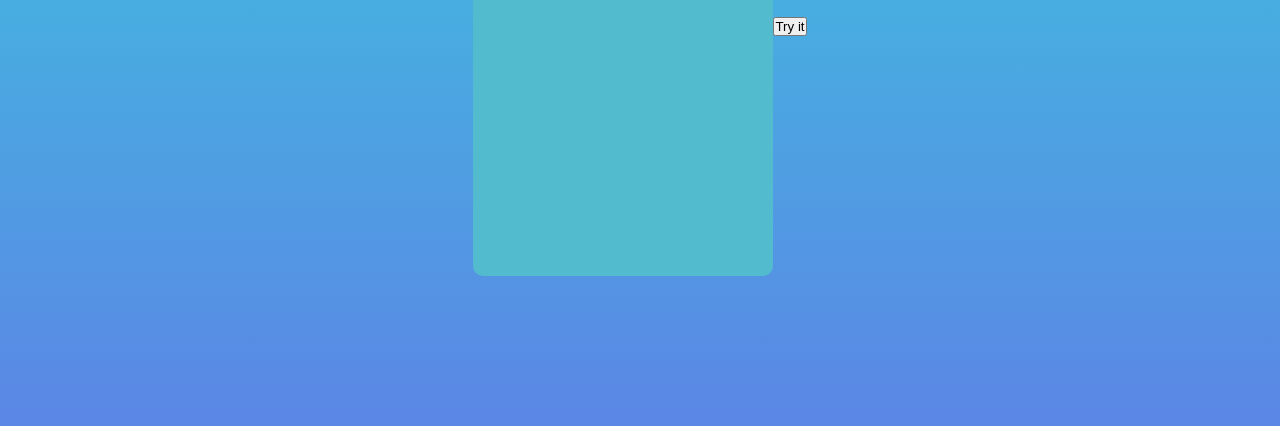
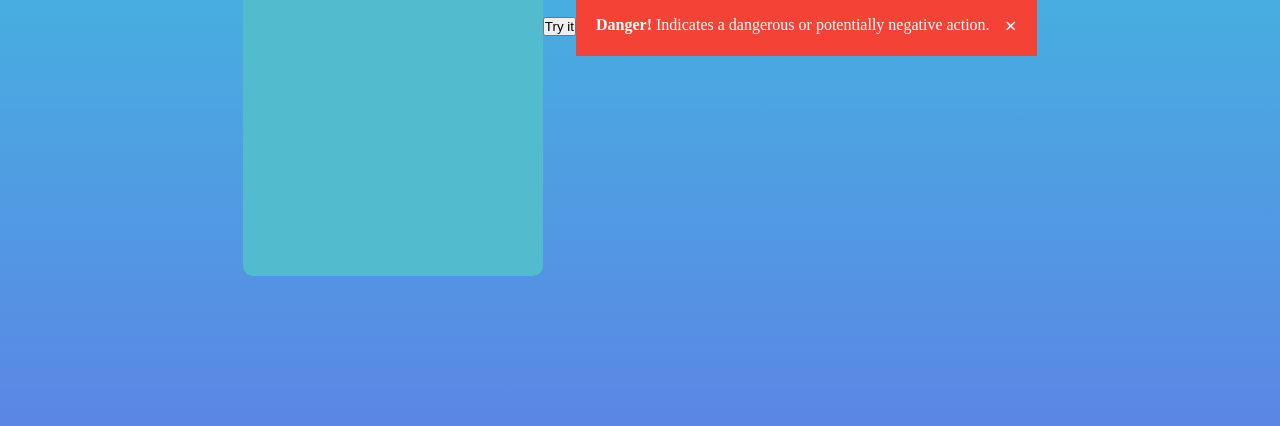
Before and after one commit to mrsampage/weather, a plain HTML site: page index.html in a window 1280 px wide. Shown: the part 374-800 px from the top of the page. Drawn offline with Linux system fonts and the light colour scheme.

Commit message:
Update index.html

```diff
--- a/index.html
+++ b/index.html
@@ -7,6 +7,29 @@
     <title>Untitled</title>
     <script src="/wscript.js" type="text/JavaScript/"></script>
     <link rel="stylesheet" href="wstyle.css">
+
+    <style>
+        .alert {
+          padding: 20px;
+          background-color: #f44336;
+          color: white;
+        }
+
+        .closebtn {
+          margin-left: 15px;
+          color: white;
+          font-weight: bold;
+          float: right;
+          font-size: 22px;
+          line-height: 20px;
+          cursor: pointer;
+          transition: 0.3s;
+        }
+
+        .closebtn:hover {
+          color: black;
+        }
+    </style>
 </head>
 <body>
     <div id="header">
@@ -36,5 +59,10 @@
 
     <button onclick="myFunction()">Try it</button>
 
+    <div class="alert">
+        <span class="closebtn" onclick="this.parentElement.style.display='none';">&times;</span>
+        <strong>Danger!</strong> Indicates a dangerous or potentially negative action.
+      </div>
+
 </body>
 </html>
```
